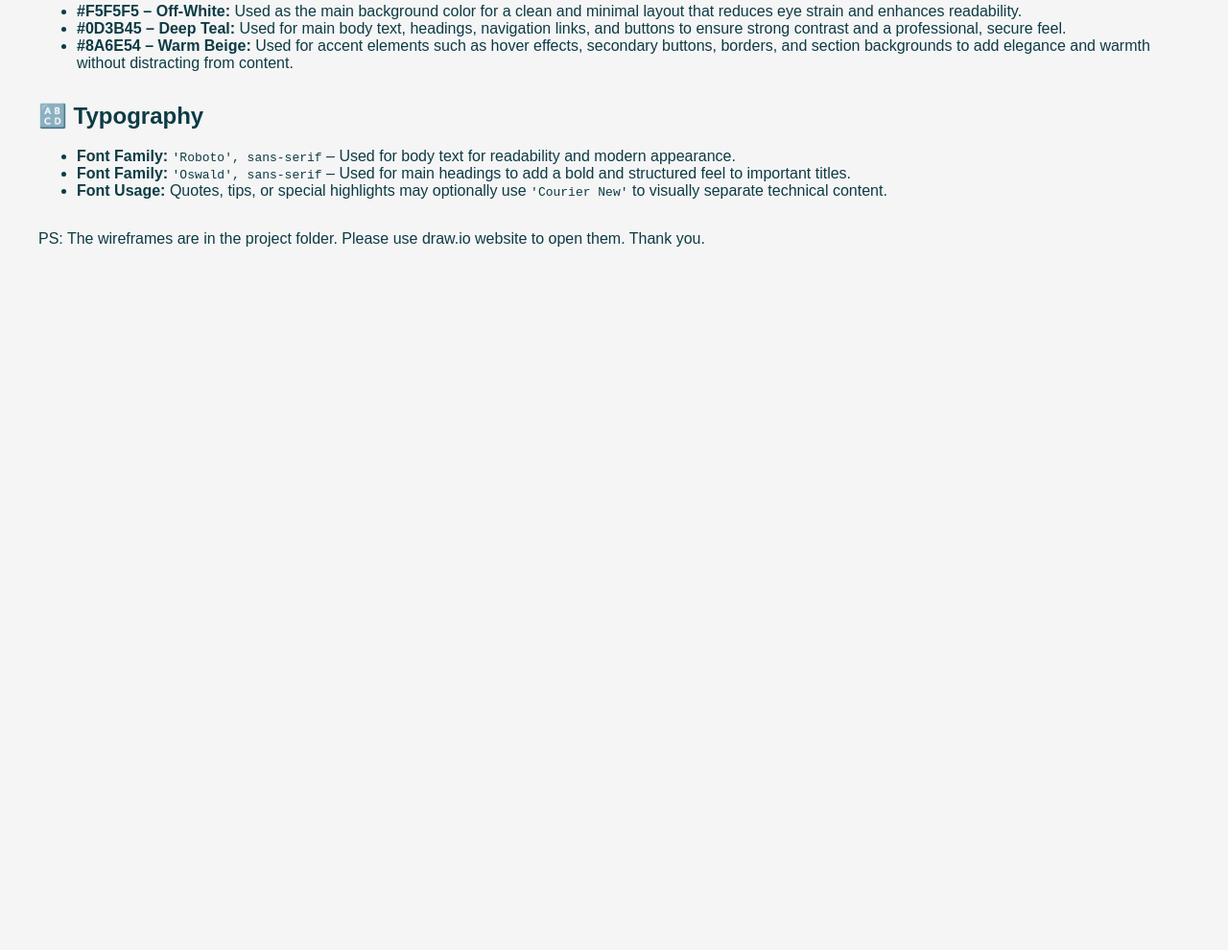
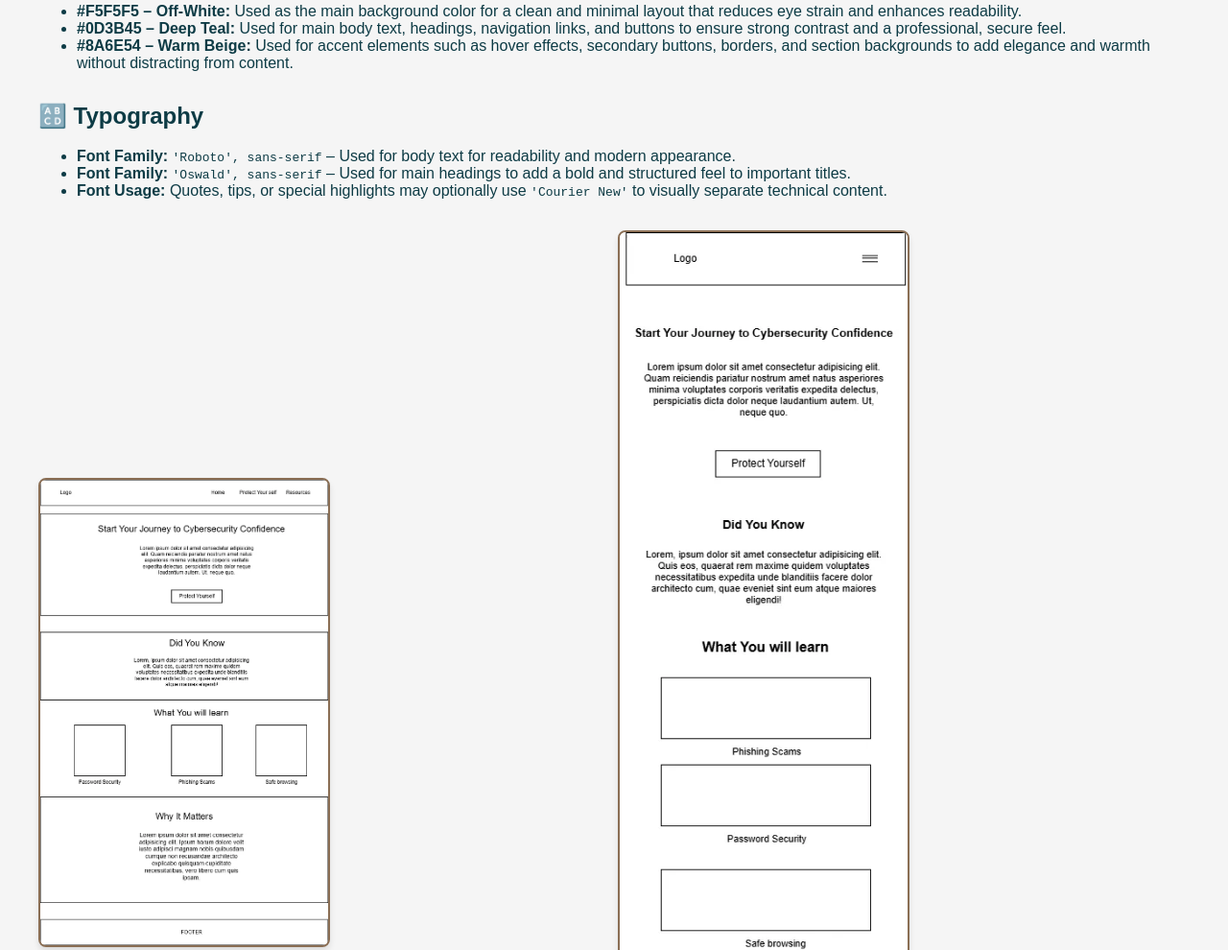
Before and after one commit to JayWeek/WDD_131_Dynamic_Web, a plain HTML site: page project/siteplan.html in a window 1280 px wide. Shown: the part 617-1607 px from the top of the page at 96% size. Before the commit the page ends 931 px from the top, so only its background shows below. Drawn offline with Linux system fonts and the light colour scheme.

Commit message:
Siteplan wireframe

```diff
--- a/project/siteplan.html
+++ b/project/siteplan.html
@@ -26,6 +26,23 @@
     section {
         margin-bottom: 2rem;
     }
+    .wireframes {
+      display: grid;
+      grid-template-columns: repeat(2, 1fr);
+      gap: .5rem;
+      margin-top: .5rem;
+      align-items: center;
+    }
+
+    .wireframes img {
+      width: 300px;
+      height: auto;
+      border: 2px solid #8A6E54; /* optional warm beige border */
+      border-radius: 8px;
+      box-shadow: 0 4px 6px rgba(0,0,0,0.1);
+      object-fit: contain;
+    }
+
     </style>
 
 
@@ -74,7 +91,10 @@
     </ul>
   </section>
 
-  <p>PS: The wireframes are in the project folder. Please use draw.io website to open them. Thank you.</p>
+  <section class="wireframes">
+    <img src="images/homepageWireframe.webp">
+    <img src="images/homepage-MobileWireframe.webp">
+  </section>
 
 </body>
 </html>
```
Also changed, not shown: project/GuideHome.html (+1 -0 lines), project/images/homepage-MobileWireframe.webp (added), project/images/homepageWireframe.webp (added).
